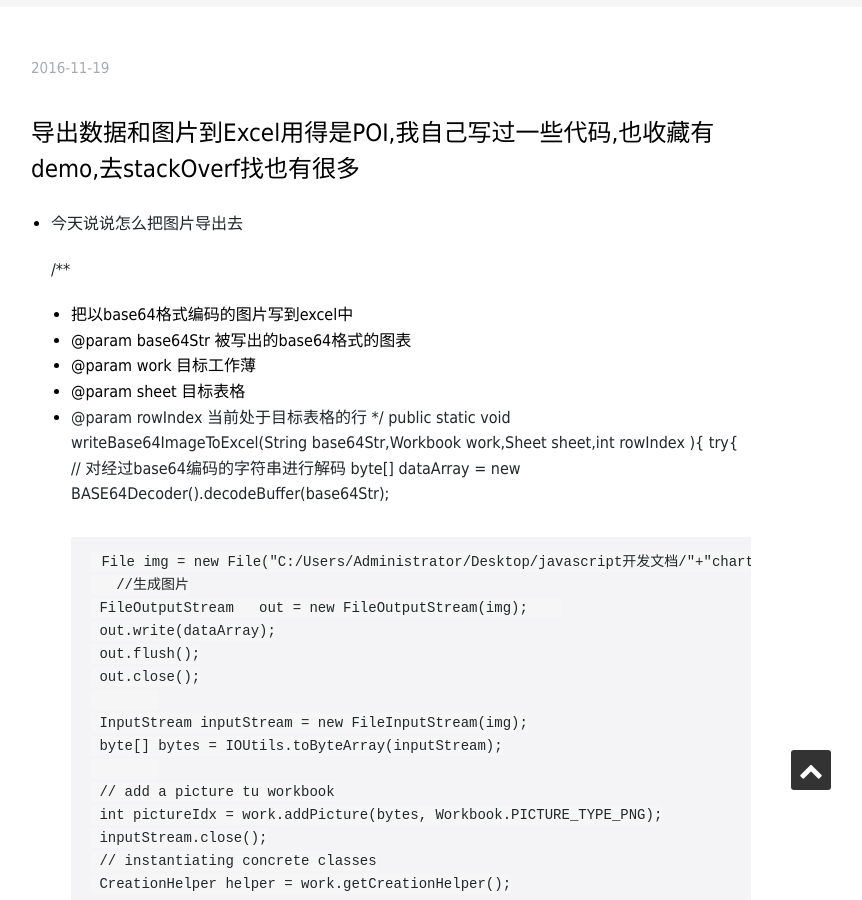
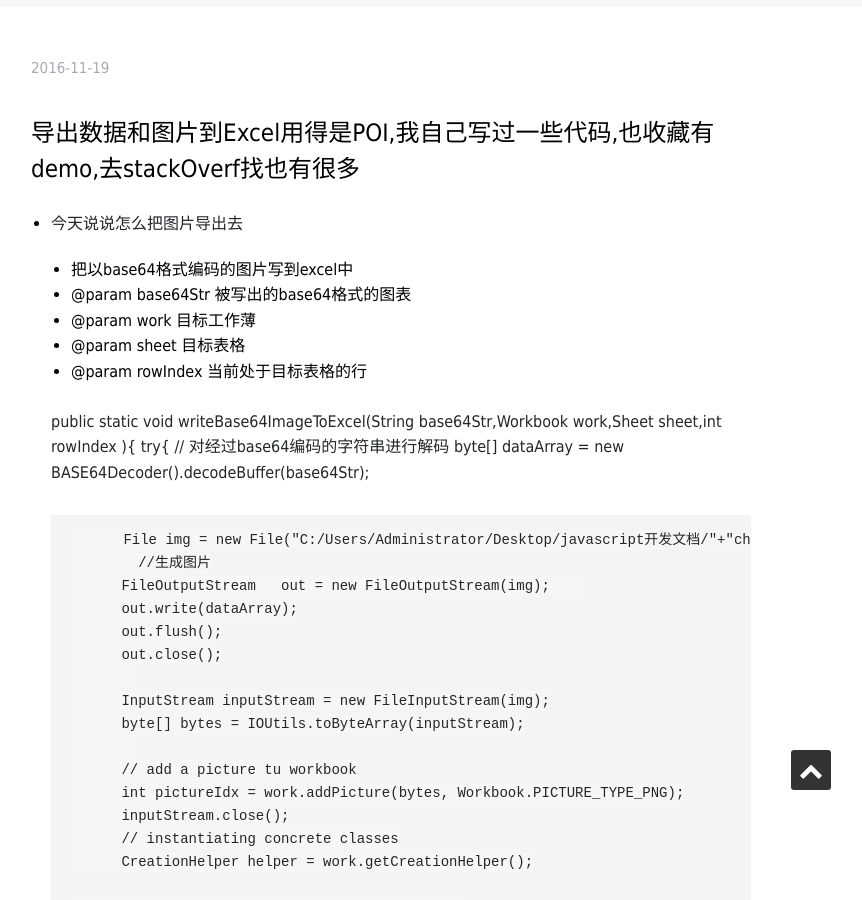
Before and after one commit to GeowindWu/GeowindWu.github.io, a Jekyll site: the page built from _posts/2016-11-19-export-img-to-excel.md, in a window 1280 px wide and 900 px high, scrolled down 361 px. Shown: the whole window, without its empty margins (249-1111 px from the left). Built offline with Jekyll 4.4.1, drawn with Linux system fonts in a browser that asks for light colours; nearby versions of some CDN libraries; some web fonts are replaced.

Commit message:
导出图片到excel

```diff
--- a/_posts/2016-11-19-export-img-to-excel.md
+++ b/_posts/2016-11-19-export-img-to-excel.md
@@ -10,13 +10,13 @@ keyword: echart导出,导出图片到Excel
 * 今天说说怎么把图片导出去
 
 
-	/**
-	 *  把以base64格式编码的图片写到excel中
+
+	 * 把以base64格式编码的图片写到excel中
 	 * @param base64Str 被写出的base64格式的图表
 	 * @param work  目标工作薄
 	 * @param sheet 目标表格
 	 * @param rowIndex 当前处于目标表格的行
-	 */
+
 	public static void writeBase64ImageToExcel(String base64Str,Workbook work,Sheet sheet,int rowIndex ){
 		try{
 			// 对经过base64编码的字符串进行解码
```
